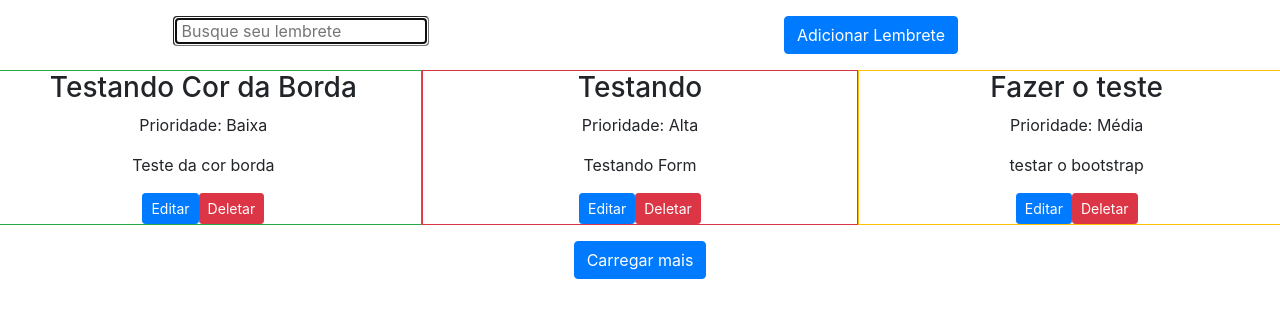
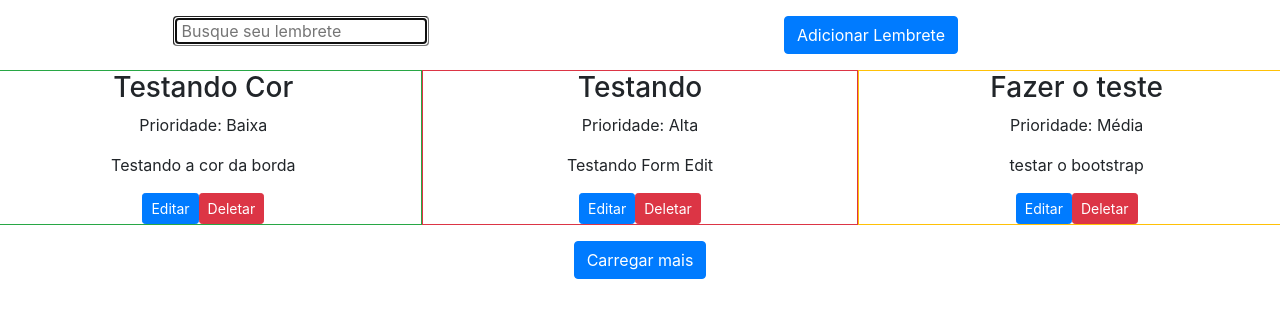
Before and after one commit to rcarnevale/lembretesAngular, an Angular app: page / in a window 1280 px wide. Shown: the top 318 px of the page. Built offline with nearby package versions, Linux system fonts and the light colour scheme; data requests are answered from the project's data file.

Commit message:
Funcionalidades Ok/ Modal do edit abrindo errado
Falta acertar o modal do edit

```diff
--- a/json-server/db.json
+++ b/json-server/db.json
@@ -43,16 +43,16 @@
       "texto": "testar o bootstrap"
     },
     {
+      "id": 8,
       "titulo": "Testando",
       "prioridade": "Alta",
-      "texto": "Testando Form",
-      "id": 8
+      "texto": "Testando Form Edit"
     },
     {
       "id": 9,
-      "titulo": "Testando Cor da Borda",
+      "titulo": "Testando Cor",
       "prioridade": "Baixa",
-      "texto": "Teste da cor borda"
+      "texto": "Testando a cor da borda"
     }
   ]
 }
--- a/src/app/app.routing.module.ts
+++ b/src/app/app.routing.module.ts
@@ -2,10 +2,8 @@ import { NgModule } from "@angular/core";
 import { Routes, RouterModule } from '@angular/router';
 
 import { NotFoundComponent } from "./errors/not-found/not-found.component";
-import { LembreteListComponent} from "./lembretes/lembrete-list/lembrete-list.component"
+import { LembreteListComponent} from "./lembretes/lembrete-list/lembrete-list.component";
 import { LembreteListResolver } from "./lembretes/lembrete-list/lembrete-list.resolver";
-import { LembreteFormComponent } from "./lembretes/lembrete-form/lembrete-form.component";
-
 
 const routes: Routes = [
     {
@@ -15,7 +13,6 @@ const routes: Routes = [
             lembretes: LembreteListResolver
         }
     },
-    {path: 'p/add', component: LembreteFormComponent},
     {path: '**', component: NotFoundComponent}
 ]
 
--- a/src/app/errors/not-found/not-found.component.html
+++ b/src/app/errors/not-found/not-found.component.html
@@ -1,7 +1,7 @@
 <div class="text-center">
-  <h2>This page is not avaliable</h2>
+  <h2>Esta página não está disponível. :(</h2>
   <p>
-      The link you have acccessed may be broken or
-      the page may have ben removed.
+      O link que você acessou deve estar quebrado ou a página foi removida.
+      Tente retornar a página original.
   </p>
 </div>
--- a/src/app/lembretes/lembrete-list/lembrete-modal/edit-modal.component.html
+++ b/src/app/lembretes/lembrete-list/lembrete-modal/edit-modal.component.html
@@ -18,7 +18,7 @@
         <div class="form-group">
           <label for="prioridade">Prioridade: </label>
           <input type="text" class="form-control" id="prioridade" name="prioridade"
-            [(ngModel)]="prioridade" required>
+            [(ngModel)]="prioridade" readonly="true" required>
         </div>
 
         <div class="form-group">
```
Also changed, not shown: src/app/lembretes/lembrete/lembrete.component.html (+4 -4 lines).
